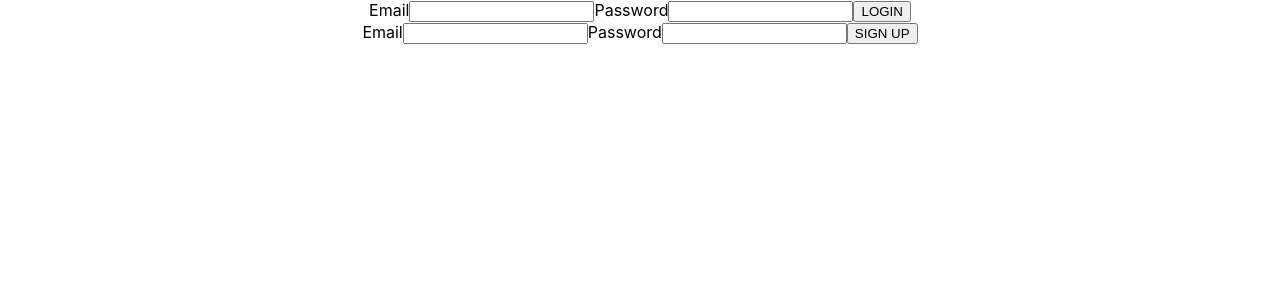
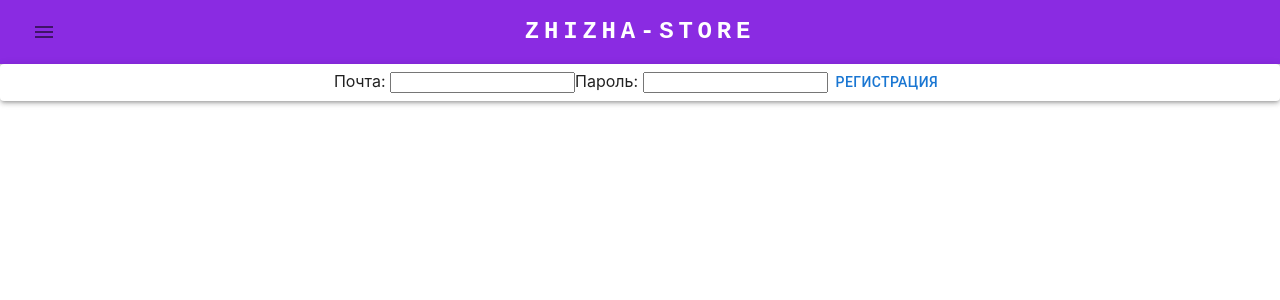
Before and after one commit to Azimka228/zhizha_store, a React (Create React App) app: page /register in a window 1280 px wide. Shown: the top 300 px of the page. Built offline with nearby package versions, Linux system fonts and the light colour scheme; no server answers.

Commit message:
Installed material ui, used mui styled components

```diff
--- a/package.json
+++ b/package.json
@@ -3,6 +3,10 @@
   "version": "0.1.0",
   "private": true,
   "dependencies": {
+    "@emotion/react": "^11.10.4",
+    "@emotion/styled": "^11.10.4",
+    "@mui/icons-material": "^5.10.9",
+    "@mui/material": "^5.10.11",
     "@react-buddy/ide-toolbox": "^2.2.1",
     "@testing-library/jest-dom": "^5.16.5",
     "@testing-library/react": "^13.4.0",
--- a/src/App.css
+++ b/src/App.css
@@ -1,3 +1,10 @@
+a{
+  text-decoration: none;
+  color:white;
+  width: 100%;
+  height: 100%;
+}
+
 .App {
   text-align: center;
 }
--- a/src/App.tsx
+++ b/src/App.tsx
@@ -3,14 +3,19 @@ import "./App.css";
 import "./Firebase";
 import MyBalance from "./Components/MyBalance/MyBalance";
 import MyHistory from "./Components/MyHistory/MyHistory";
-import {Link, Route, Routes} from "react-router-dom";
+import {Link, Route, Routes, useNavigate} from "react-router-dom";
 import LoginForm from "./Components/User/LoginForm/LoginForm";
 import SignUpForm from "./Components/User/SignUpForm/SignUpForm";
 import {getAuth, onAuthStateChanged, signOut} from "firebase/auth";
 import MyItems from "./Components/MyItems/MyItems";
 import AddItems from "./Components/AddItems/AddItems";
+import {AppBar, Box, Drawer, IconButton, MenuItem, Paper, Toolbar} from "@mui/material";
+import MenuIcon from "@mui/icons-material/Menu";
+import Typography from "@mui/material/Typography";
 
 function App() {
+	let navigate = useNavigate();
+
 	const [user, setUser] = useState<any>()
 	const [error, setError] = useState()
 
@@ -22,17 +27,97 @@ function App() {
 
 	const LogOut = async () => {
 		await signOut(getAuth())
+		setAnchorEl(null);
+		return navigate("/");
 	}
-
+	const [anchorEl, setAnchorEl] = React.useState<null | HTMLElement>(null);
+	const open = Boolean(anchorEl);
+	const handleClick = (event: React.MouseEvent<HTMLButtonElement>) => {
+		setAnchorEl(event.currentTarget);
+	};
+	const handleClose = () => {
+		setAnchorEl(null);
+	};
 	return (
 		<div className="App">
+			<AppBar position="static" sx={{backgroundColor: "#8A2BE2"}}>
+				<Toolbar>
+					<IconButton
+						id="basic-button"
+						aria-controls={open ? "basic-menu" : undefined}
+						aria-haspopup="true"
+						aria-expanded={open ? "true" : undefined}
+						onClick={handleClick}
+					>
+						<MenuIcon>
+						</MenuIcon>
+					</IconButton>
+					<Typography
+						variant="h5"
+						noWrap
+						component="a"
+						href=""
+						sx={{
+							mr: "40px",
+							fontFamily: "monospace",
+							fontWeight: 700,
+							letterSpacing: ".3rem",
+						}}
+					>
+						ZHIZHA-STORE
+					</Typography>
+				</Toolbar>
+			</AppBar>
+
+			<Drawer
+				id="basic-menu"
+				open={open}
+				onClose={handleClose}
+
+			>
+				{user ?
+					<Box
+										sx={{
+											p: 4,
+											backgroundColor: "#8A2BE2",
+											height: "100%",
+											color: "white",
+											textDecoration: "none"
+										}}
+					>
+						<Paper sx={{borderRadius: 3, backgroundColor: "#7B68EE",}}>
+							<MenuItem onClick={handleClose}><Link to="/">Главная</Link></MenuItem>
+							<MenuItem onClick={handleClose}><Link to="/history">История</Link></MenuItem>
+							<MenuItem onClick={handleClose}><Link to="/items">Жидкости</Link></MenuItem>
+							<MenuItem onClick={handleClose}><Link to="/add-items">Добавить новую жидкость</Link></MenuItem>
+						</Paper>
+						<Paper sx={{borderRadius: 3, mt: 6, color: "#FF4500" , backgroundColor: "#7B68EE",}}>
+							<MenuItem  onClick={LogOut}>ВЫЙТИ</MenuItem>
+						</Paper>
+
+					</Box>
+					:
+					<Box
+						sx={{
+							p: 4,
+							backgroundColor: "#8A2BE2",
+							height: "100%",
+							color: "white",
+							textDecoration: "none"
+						}}
+					>
+						<MenuItem onClick={handleClose}><Link to="/">Главная</Link></MenuItem>
+						<MenuItem onClick={handleClose}><Link to="/register">Регистрация</Link></MenuItem>
+						<MenuItem onClick={handleClose}><Link to="/login">Логин</Link></MenuItem>
+					</Box>
+
+				}
+
+			</Drawer>
+
+
 			{user ?
 				(<>
-					<button onClick={LogOut}>LogOut</button>
-					<div><Link to="/">Главная</Link></div>
-					<div><Link to="/history">История</Link></div>
-					<div><Link to="/items">Жидкости</Link></div>
-					<div><Link to="/add-items">Добавить новую жидкость</Link></div>
 					<Routes>
 						<Route path="/" element={<MyBalance uid={user.uid}/>}/>
 						<Route path="/history" element={<MyHistory uid={user.uid}/>}/>
@@ -41,8 +126,11 @@ function App() {
 					</Routes>
 				</>) :
 				(<>
-					<LoginForm/>
-					<SignUpForm></SignUpForm>
+					<Routes>
+						<Route path="/" element={<div> HI! </div>}/>
+						<Route path="/login" element={<LoginForm/>}/>
+						<Route path="/register" element={<SignUpForm/>}/>
+					</Routes>
 				</>)
 			}
 		</div>
--- a/src/Components/User/LoginForm/LoginForm.tsx
+++ b/src/Components/User/LoginForm/LoginForm.tsx
@@ -1,7 +1,7 @@
 import React from "react";
 import {getAuth, signInWithEmailAndPassword} from "firebase/auth";
-import {db} from "../../../Firebase";
-import {doc, setDoc} from "firebase/firestore";
+import {useNavigate} from "react-router-dom";
+import {Button} from "@mui/material";
 
 type SignUpFormData = {
 	email: HTMLFormElement
@@ -9,43 +9,31 @@ type SignUpFormData = {
 }
 
 const LoginForm = () => {
+	let navigate = useNavigate();
 	const auth = getAuth();
 	const SignUpData: React.FormEventHandler<HTMLFormElement & SignUpFormData> = (e) => {
 		e.preventDefault()
 		const form = e.currentTarget
 		let {email, password} = form
-		// const email = Email.value
-		// const password = Password.value
-		console.log(auth)
 		signInWithEmailAndPassword(auth, email.value, password.value)
 			.then((userCredential) => {
-				// Signed in
-				const user = userCredential.user;
-				console.log(user)
-				// ...
+				return navigate("/");
 			})
 			.catch((error) => {
-				const errorCode = error.code;
-				const errorMessage = error.message;
+				alert("Ошибка")
 			});
-		const user = auth.currentUser;
-		if (user) {
-			console.log(user.uid)
-		} else {
-			// No user is signed in.
-		}
 	}
 	return (
 		<form onSubmit={SignUpData}>
 			<label>
-				<span>Email</span>
+				<span>Почта: </span>
 				<input name="email" type="email"/>
 			</label>
 			<label>
-				<span>Password</span>
+				<span>Пароль: </span>
 				<input name="password" type="password"/>
 			</label>
-			<button type="submit">LOGIN</button>
+			<Button type="submit">Логин</Button>
 		</form>
 	);
 };
--- a/src/Components/User/SignUpForm/SignUpForm.tsx
+++ b/src/Components/User/SignUpForm/SignUpForm.tsx
@@ -2,6 +2,8 @@ import React from "react";
 import {createUserWithEmailAndPassword, getAuth} from "firebase/auth";
 import {doc, setDoc} from "firebase/firestore";
 import {db} from "../../../Firebase";
+import {useNavigate} from "react-router-dom";
+import {Button, Paper} from "@mui/material";
 
 type SignUpFormData = {
 	email: HTMLFormElement
@@ -9,6 +11,7 @@ type SignUpFormData = {
 }
 
 const SignUpForm = () => {
+	let navigate = useNavigate();
 	const SignUpData: React.FormEventHandler<HTMLFormElement & SignUpFormData> = (e) => {
 		e.preventDefault()
 		const form = e.currentTarget
@@ -17,7 +20,6 @@ const SignUpForm = () => {
 		const auth = getAuth();
 		createUserWithEmailAndPassword(auth, email.value, password.value)
 			.then((userCredential) => {
-				// Creating options for the user
 				setDoc(doc(db, "users", userCredential.user.uid), {
 					History: [],
 					Balance: 0,
@@ -34,28 +36,27 @@ const SignUpForm = () => {
 						],
 					}
 				});
-
-				// ...
+				return navigate("/");
 			})
 			.catch((error) => {
-				const errorCode = error.code;
-				const errorMessage = error.message;
-				// ..
+				alert("Ошибка")
 			});
 	}
 	return (
+		<Paper elevation={3} >
 	<form onSubmit={SignUpData}>
 		<label>
-				<span>Email</span>
+			<span>Почта: </span>
 			<input name="email" type="email"/>
 		</label>
 		<label>
-				<span>Password</span>
+			<span>Пароль: </span>
 			<input name="password" type="password"/>
 		</label>
-			<button type="submit">SIGN UP</button>
+		<Button type="submit">Регистрация</Button>
+	</form>
+</Paper>
 
-		</form>
 	);
 };
 
```
Also changed, not shown: 1 other file (tests, documents, lock files or other folders). Lines whose indentation alone changed are shown as unchanged.
